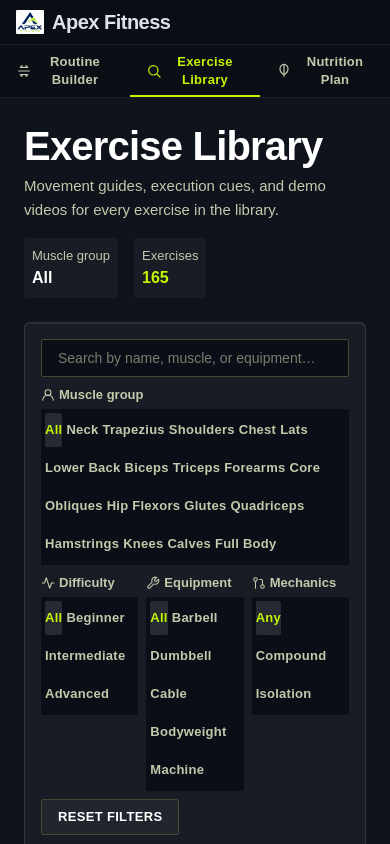
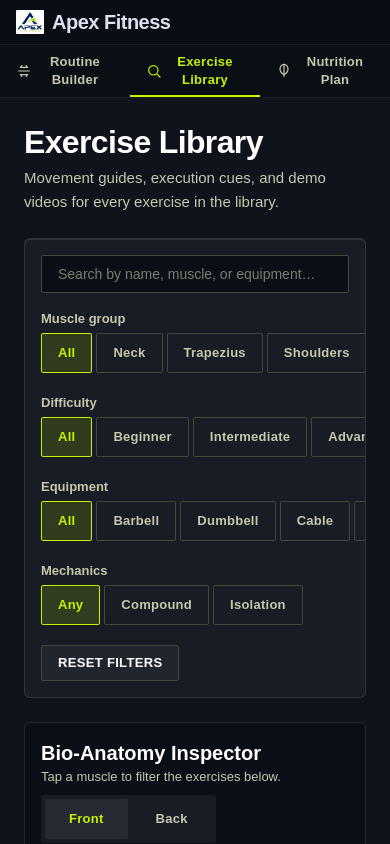
Before and after one commit to ShresthaPrajwal/Gym_app, a React (Vite) app: page / in a window 390 px wide. Both pictures are taken after a click on the button "Exercise Library". Shown: the top 844 px of the page. Built offline with nearby package versions, Linux system fonts and the light colour scheme; the HTML template or start-up script is replaced by a standard one.

Commit message:
feat(T-mobile-layout-20er3b): B-2 GREEN
Lane-Phase: green B-2

```diff
--- a/src/pages/ExerciseLibrary.tsx
+++ b/src/pages/ExerciseLibrary.tsx
@@ -91,28 +91,14 @@ export function ExerciseLibrary() {
 
   return (
     <PageLayout>
-      <div className="flex flex-col justify-between gap-md lg:flex-row lg:items-end">
       <div className="flex flex-col gap-xs">
-          <h1 className="font-display text-headline-xl text-white">Exercise Library</h1>
+        <h1 className="font-display text-headline-lg text-white md:text-headline-xl">Exercise Library</h1>
         <p className="max-w-2xl text-body-md text-on-surface-variant">
           Movement guides, execution cues, and demo videos for every exercise in the library.
         </p>
       </div>
-        <div className="flex gap-md">
-          <div className="rounded bg-surface-container-low p-sm">
-            <div className="text-body-sm text-on-surface-variant">Muscle group</div>
-            <div className="font-display text-base font-bold text-white">
-              {filters.muscle === 'all' ? 'All' : ANATOMY_LABELS[filters.muscle]}
-            </div>
-          </div>
-          <div className="rounded bg-surface-container-low p-sm">
-            <div className="text-body-sm text-on-surface-variant">Exercises</div>
-            <div className="font-display text-base font-bold text-primary-container">{results.length}</div>
-          </div>
-        </div>
-      </div>
 
-      <Card className="flex flex-col gap-sm">
+      <Card className="flex flex-col gap-md">
         <Input
           aria-label="Search exercises"
           placeholder="Search by name, muscle, or equipment…"
@@ -120,74 +106,40 @@ export function ExerciseLibrary() {
           onChange={(e) => update('search', e.target.value)}
         />
 
-        <div className="flex flex-col gap-xs">
-          <span className="flex items-center gap-xs text-body-sm font-semibold text-on-surface-variant">
-            <svg aria-hidden="true" focusable="false" viewBox="0 0 24 24" fill="none" stroke="currentColor" strokeWidth={1.8} strokeLinecap="round" strokeLinejoin="round" className="h-3.5 w-3.5">
-              <circle cx="12" cy="8" r="5"/><path d="M3 21a9 9 0 0 1 18 0"/>
-            </svg>
-            Muscle group
-          </span>
-          <div role="group" aria-label="Anatomy Group" className="flex flex-wrap gap-1 rounded bg-surface-container-lowest p-1">
+        <FilterRow label="Muscle group" groupLabel="Anatomy Group">
           <PillButton active={filters.muscle === 'all'} onClick={() => update('muscle', 'all')}>All</PillButton>
           {MUSCLE_GROUPS.map((m) => (
             <PillButton key={m} active={filters.muscle === m} onClick={() => update('muscle', m)}>
               {ANATOMY_LABELS[m]}
             </PillButton>
           ))}
-          </div>
-        </div>
+        </FilterRow>
 
-        <div className="grid grid-cols-1 gap-sm sm:grid-cols-3">
-          <div className="flex flex-col gap-xs">
-            <span className="flex items-center gap-xs text-body-sm font-semibold text-on-surface-variant">
-              <svg aria-hidden="true" focusable="false" viewBox="0 0 24 24" fill="none" stroke="currentColor" strokeWidth={1.8} strokeLinecap="round" strokeLinejoin="round" className="h-3.5 w-3.5">
-                <polyline points="22 12 18 12 15 21 9 3 6 12 2 12"/>
-              </svg>
-              Difficulty
-            </span>
-            <div role="group" aria-label="Difficulty" className="flex flex-wrap gap-1 rounded bg-surface-container-lowest p-1">
+        <div className="grid grid-cols-1 gap-md lg:grid-cols-3">
+          <FilterRow label="Difficulty">
             <PillButton active={filters.difficulty === 'all'} onClick={() => update('difficulty', 'all')}>All</PillButton>
             {DIFFICULTIES.map((d) => (
               <PillButton key={d} active={filters.difficulty === d} onClick={() => update('difficulty', d)}>
                 {DIFFICULTY_LABELS[d]}
               </PillButton>
             ))}
-            </div>
-          </div>
-
-          <div className="flex flex-col gap-xs">
-            <span className="flex items-center gap-xs text-body-sm font-semibold text-on-surface-variant">
-              <svg aria-hidden="true" focusable="false" viewBox="0 0 24 24" fill="none" stroke="currentColor" strokeWidth={1.8} strokeLinecap="round" strokeLinejoin="round" className="h-3.5 w-3.5">
-                <path d="M14.7 6.3a1 1 0 0 0 0 1.4l1.6 1.6a1 1 0 0 0 1.4 0l3.77-3.77a6 6 0 0 1-7.94 7.94l-6.91 6.91a2.12 2.12 0 0 1-3-3l6.91-6.91a6 6 0 0 1 7.94-7.94l-3.76 3.76z"/>
-              </svg>
-              Equipment
-            </span>
-            <div role="group" aria-label="Equipment" className="flex flex-wrap gap-1 rounded bg-surface-container-lowest p-1">
+          </FilterRow>
+          <FilterRow label="Equipment">
             <PillButton active={filters.equipment === 'all'} onClick={() => update('equipment', 'all')}>All</PillButton>
             {EQUIPMENT_TYPES.map((e) => (
               <PillButton key={e} active={filters.equipment === e} onClick={() => update('equipment', e)}>
                 {EQUIPMENT_LABELS[e]}
               </PillButton>
             ))}
-            </div>
-          </div>
-
-          <div className="flex flex-col gap-xs">
-            <span className="flex items-center gap-xs text-body-sm font-semibold text-on-surface-variant">
-              <svg aria-hidden="true" focusable="false" viewBox="0 0 24 24" fill="none" stroke="currentColor" strokeWidth={1.8} strokeLinecap="round" strokeLinejoin="round" className="h-3.5 w-3.5">
-                <circle cx="18" cy="18" r="3"/><circle cx="6" cy="6" r="3"/><path d="M13 6h3a2 2 0 0 1 2 2v7M6 9v12"/>
-              </svg>
-              Mechanics
-            </span>
-            <div role="group" aria-label="Mechanics" className="flex flex-wrap gap-1 rounded bg-surface-container-lowest p-1">
+          </FilterRow>
+          <FilterRow label="Mechanics">
             <PillButton active={filters.mechanics === 'any'} onClick={() => update('mechanics', 'any')}>Any</PillButton>
             {MECHANICS.map((m) => (
               <PillButton key={m} active={filters.mechanics === m} onClick={() => update('mechanics', m)}>
                 {MECHANICS_LABELS[m]}
               </PillButton>
             ))}
-            </div>
-          </div>
+          </FilterRow>
         </div>
 
         <Button variant="secondary" onClick={reset} className="self-start">
@@ -201,6 +153,11 @@ export function ExerciseLibrary() {
 
       <div className="grid grid-cols-1 items-start gap-md">
         <div className="flex flex-col gap-sm">
+          <p role="status" className="text-body-sm text-on-surface-variant">
+            Showing <strong className="font-semibold text-white">{results.length}</strong>{' '}
+            {results.length === 1 ? 'exercise' : 'exercises'}:{' '}
+            {filters.muscle === 'all' ? 'all muscle groups' : ANATOMY_LABELS[filters.muscle]}
+          </p>
           {results.length === 0 ? (
             <Card className="flex flex-col items-center gap-sm py-xl text-center">
               <span className="text-2xl">🔍</span>
@@ -209,7 +166,7 @@ export function ExerciseLibrary() {
                 No exercise matches the current search and filters. Try loosening a filter or resetting the matrix.
               </p>
               <Button variant="secondary" onClick={reset}>
-                Reset filters
+                Clear all filters
               </Button>
             </Card>
           ) : (
@@ -275,12 +232,33 @@ export function ExerciseLibrary() {
   )
 }
 
+function FilterRow({ label, groupLabel = label, children }: { label: string; groupLabel?: string; children: ReactNode }) {
+  return (
+    <div className="flex min-w-0 flex-col gap-xs">
+      <span className="text-body-sm font-semibold text-on-surface-variant">{label}</span>
+      {/* one swipeable row on phones (bleeds to the card edge to show it scrolls); wraps from md up */}
+      <div
+        role="group"
+        aria-label={groupLabel}
+        className="-mx-md flex gap-xs overflow-x-auto px-md pb-1 [scrollbar-width:none] md:mx-0 md:flex-wrap md:overflow-visible md:px-0 [&::-webkit-scrollbar]:hidden"
+      >
+        {children}
+      </div>
+    </div>
+  )
+}
+
 function PillButton({ active, onClick, children }: { active: boolean; onClick: () => void; children: ReactNode }) {
   return (
     <Button
       variant="pill"
+      aria-pressed={active}
       onClick={onClick}
-      className={active ? 'bg-surface-container-high text-primary-container shadow-sm' : 'text-on-surface-variant hover:text-on-surface'}
+      className={`h-10 shrink-0 whitespace-nowrap border px-md ${
+        active
+          ? 'border-primary-container bg-primary-container/15 text-primary-container'
+          : 'border-outline-variant text-on-surface-variant hover:border-outline hover:text-on-surface'
+      }`}
     >
       {children}
     </Button>
```
Lines whose indentation alone changed are shown as unchanged.
